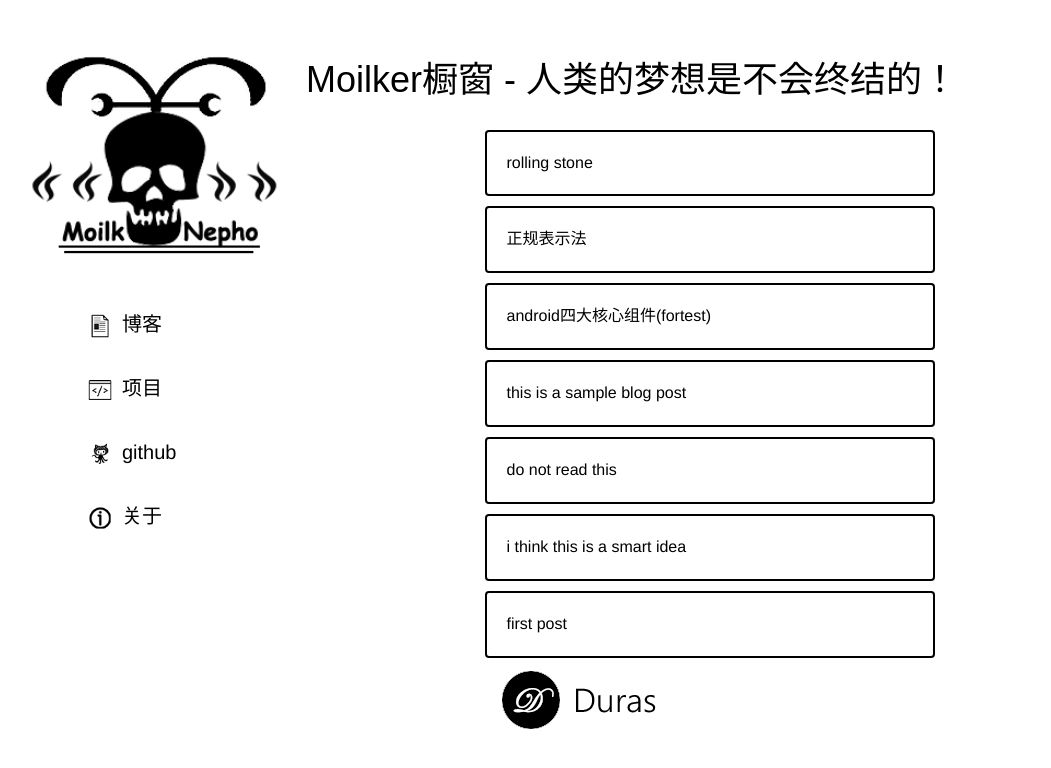
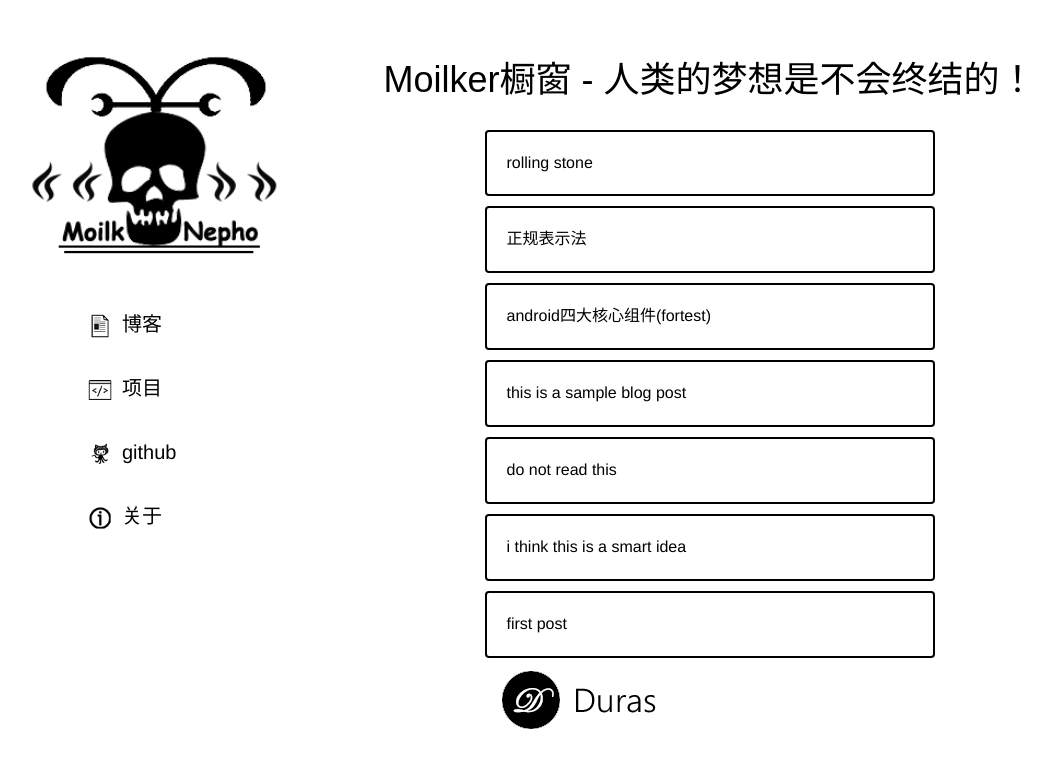
Before and after one commit to MoilkNepho/MoilkNepho.github.io, a Jekyll site: the page built from index.html, in a window 1280 px wide. Shown: the top 768 px of the page, without its empty margins (59-1110 px from the left). Built offline with Jekyll 4.4.1, drawn with Linux system fonts in a browser that asks for light colours; Markdown is read by kramdown in place of the engine named in the settings; comment, search, counter and statistics services are not loaded.

Commit message:
优化架构

```diff
--- a/css/styles.css
+++ b/css/styles.css
@@ -52,6 +52,10 @@ a {
 	margin-right: auto;
 	font-size: 16px;
 	color: black;
+
+	h1{
+		text-align: center;
+	}
 }
 
 .post-link {
@@ -64,7 +68,7 @@ a {
 	border-radius: 4px;
 	margin-right: auto;
 	margin-left: auto;
-	width: 70%;
+	width: 80%;
 	color:black;
 }
 
```
